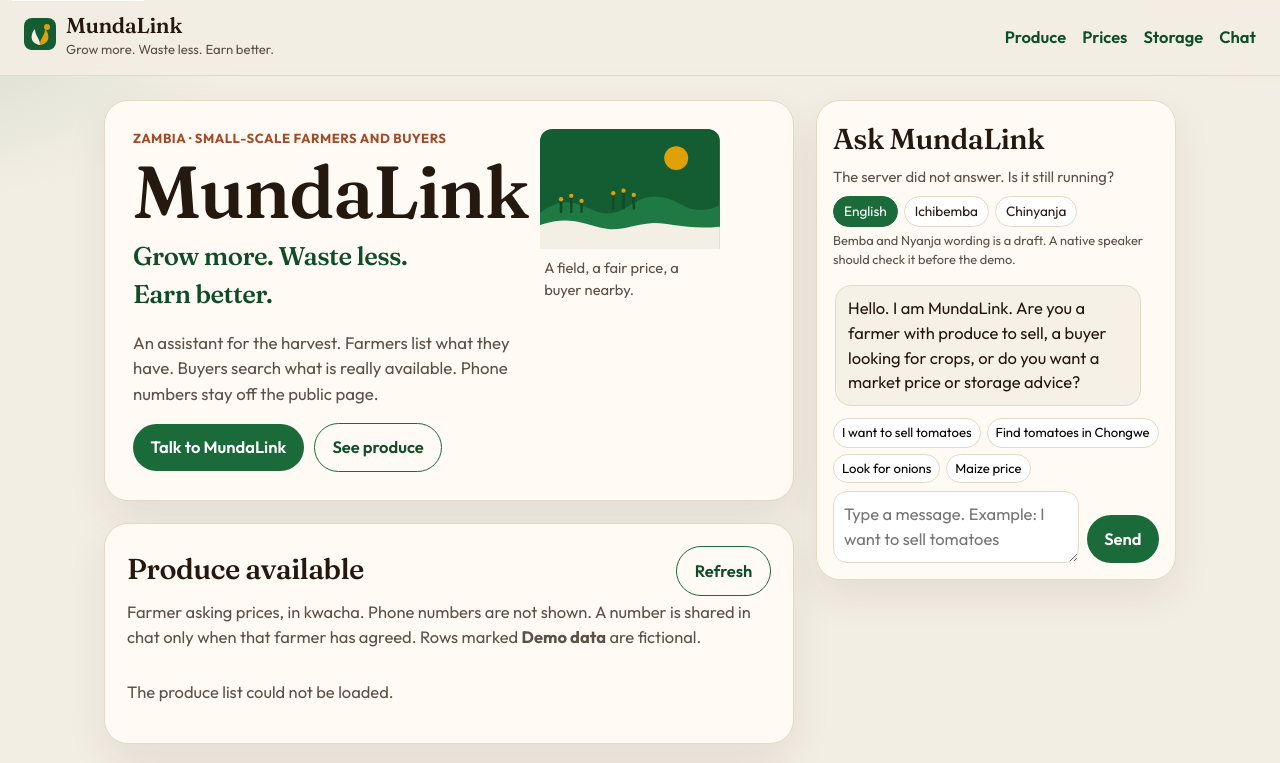
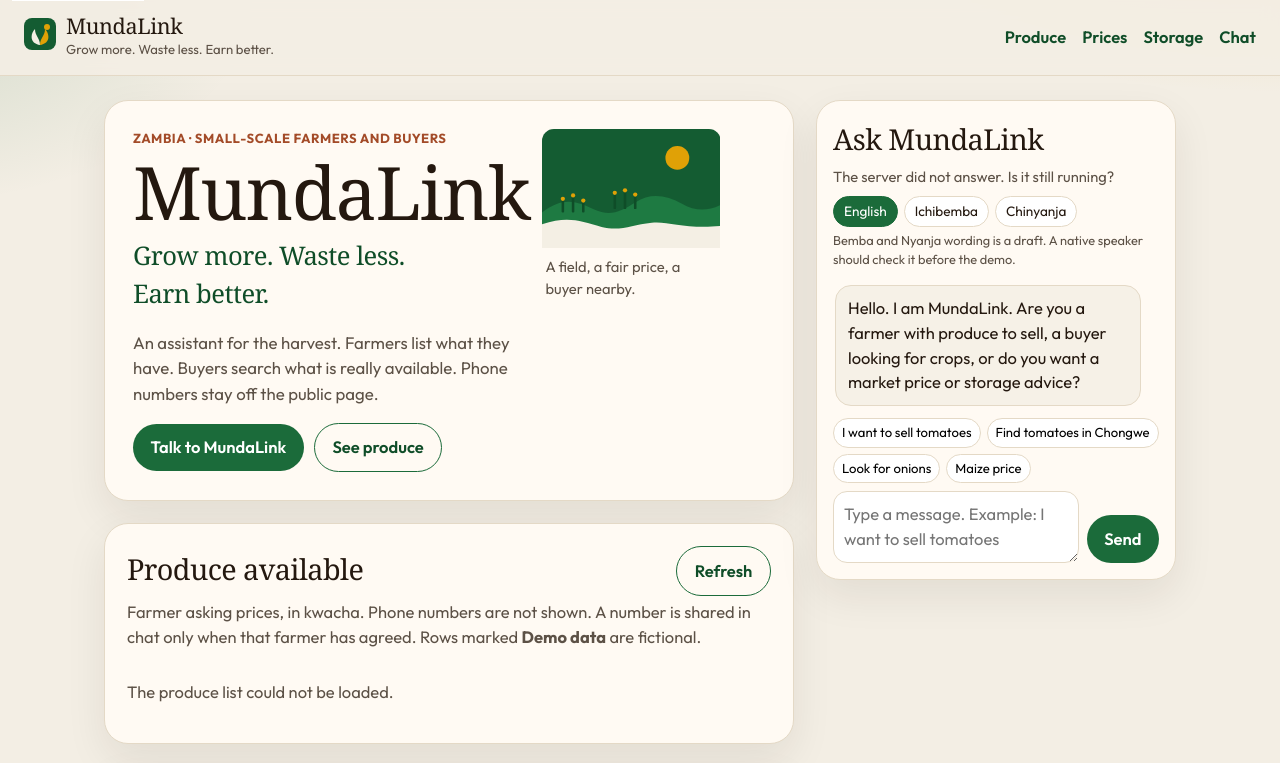
Before and after one commit to mwewankandu/mundalink, a website: page public/index.html in a window 1280 px wide. Shown: the top 763 px of the page. Drawn offline with Linux system fonts and the light colour scheme; no server answers.

Commit message:
changed font

```diff
--- a/public/styles.css
+++ b/public/styles.css
@@ -29,7 +29,7 @@ body {
 }
 
 h1, h2, .brand-name, .tagline {
-  font-family: Fraunces, Georgia, serif;
+  font-family: Poppins, Georgia, serif;
   font-weight: 560;
   letter-spacing: -0.02em;
 }
```
Also changed, not shown: 1 other file.
